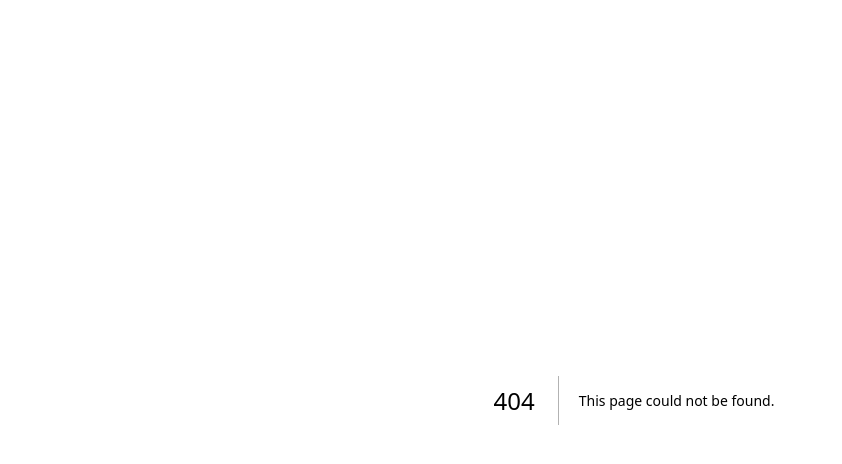
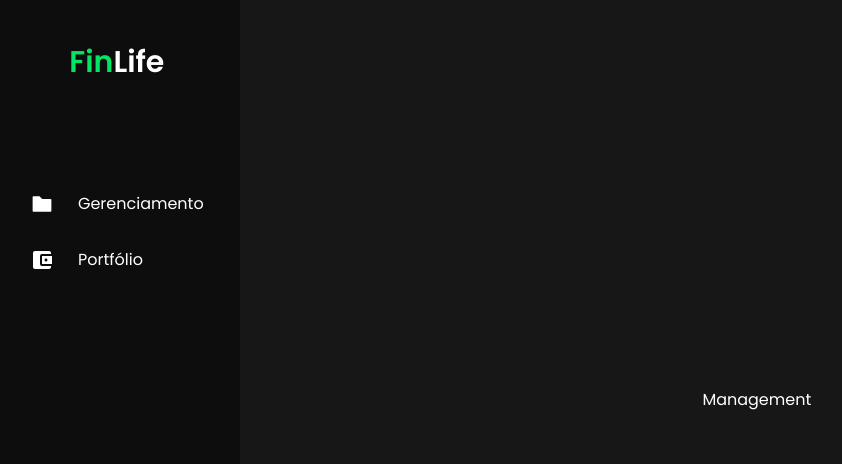
Before and after one commit to cesarjnr/fin-life, a Next.js app in the folder fin-life-web/: page /management in a window 1280 px wide. Before the commit this address had no page. Shown: the top 464 px of the page, without its empty margins (6-848 px from the left). Built offline with nearby package versions, Linux system fonts and the light colour scheme.

Commit message:
Reimplement sidebar

```diff
--- a/fin-life-web/package.json
+++ b/fin-life-web/package.json
@@ -21,6 +21,7 @@
     "react": "18.2.0",
     "react-dom": "18.2.0",
     "react-hook-form": "^7.45.1",
+    "react-icons": "^4.10.1",
     "tailwindcss": "3.3.2",
     "typescript": "5.1.6"
   }
--- /dev/null
+++ b/fin-life-web/src/app/(portal)/layout.tsx
@@ -0,0 +1,78 @@
+import { IconType } from 'react-icons';
+import { AiFillFolder } from 'react-icons/ai';
+import { MdAccountBalanceWallet } from 'react-icons/md';
+import Logo from '../_components/logo';
+
+interface MenuItem {
+  label: string;
+  IconComponent?: IconType;
+  subItems?: {
+    label: string;
+  }[];
+}
+
+export default function PortalLayout({
+  children
+}: {
+  children: React.ReactNode
+}) {
+  const menuItems: MenuItem[] = [
+    {
+      IconComponent: AiFillFolder,
+      label: 'Gerenciamento',
+      subItems: [
+        { label: 'Categorias de Despesas' },
+        { label: 'Fluxo de Caixa' }
+      ]
+    },
+    {
+      IconComponent: MdAccountBalanceWallet,
+      label: 'Portfólio'
+    }
+  ];
+
+  return (
+    <div className="flex h-full">
+      <div className="flex flex-col py-11 gap-24 bg-black-800">
+        <Logo fontSize="text-3xl" />
+        <div>
+          {menuItems.map((menuItem) => {
+            const { label, IconComponent } = menuItem;
+
+            return (
+              <div
+                key={label}
+                className="
+                  py-4
+                  px-9
+                  flex
+                  gap-6
+                  items-center
+                  cursor-pointer
+                  relative
+                  hover:bg-green-500/[.05]
+                  hover:text-green-500
+                  hover:before:content-['*']
+                  hover:before:absolute
+                  hover:before:bg-green-500
+                  hover:before:h-full
+                  hover:before:left-0
+                  hover:before:top-0
+                  hover:before:w-1.5
+                "
+              >
+                {IconComponent && (
+                  <IconComponent size={24} />
+                )}
+                {label}
+              </div>
+            );
+          })}
+        </div>
+      </div>
+      <div className="flex-1 p-12 flex items-center justify-center">
+        {children}
+      </div>
+    </div>
+  );
+}
--- /dev/null
+++ b/fin-life-web/src/app/(portal)/management/page.tsx
@@ -0,0 +1,5 @@
+export default function Management() {
+  return (
+    <h1>Management</h1>
+  );
+}
--- /dev/null
+++ b/fin-life-web/src/app/(portal)/portfolio/page.tsx
@@ -0,0 +1,5 @@
+export default function Portfolio() {
+  return (
+    <h1>Portfolio</h1>
+  );
+}
--- a/fin-life-web/src/app/_components/button.tsx
+++ b/fin-life-web/src/app/_components/button.tsx
@@ -3,16 +3,17 @@ export interface ButtonProps {
   variant: 'primary' | 'error'
 }
 
+const variants = {
+  primary: 'bg-green-500 hover:bg-green-600',
+  error: 'bg-red-500 hover:bg-red-600'
+};
+
 export default function Button({ label, variant }: ButtonProps) {
-  const backgroundColor = variant === 'primary' ? 'bg-green-500' : 'bg-red-500';
-  const backgroundHoverColor = 'hover:' + (variant === 'primary' ? 'bg-green-600' : 'bg-red-600');
-
   return (
     <button className={`
       p-3 rounded-2xl
       font-semibold
-      ${backgroundColor}
-      ${backgroundHoverColor}
+      ${variants[variant]}
     `}>
       {label}
     </button>
--- a/fin-life-web/src/app/_components/logo.tsx
+++ b/fin-life-web/src/app/_components/logo.tsx
@@ -1,7 +1,11 @@
-export default function Logo() {
+export interface LogoProps {
+  fontSize: string;
+}
+
+export default function Logo({ fontSize }: LogoProps) {
   return (
-    <h1 className="text-5xl text-green-500 text-center">
-      F
+    <h1 className={`${fontSize} font-semibold text-center`}>
+      <span className="text-green-500">Fin</span>Life
     </h1>
   );
 }
--- a/fin-life-web/src/app/globals.css
+++ b/fin-life-web/src/app/globals.css
@@ -14,6 +14,7 @@
 }
 
 body {
+  color: #FFF;
   height: 100%;
 }
 
--- a/fin-life-web/src/app/sign-up/page.tsx
+++ b/fin-life-web/src/app/sign-up/page.tsx
@@ -1,14 +1,13 @@
+import Logo from '../_components/logo';
 import Button from '../_components/button';
 import Input from '../_components/input';
 
 export default function SignUp() {
   return (
-    <div className="h-full flex justify-center items-center text-white">
+    <div className="h-full flex justify-center items-center">
       <div className="bg-black-800 px-14 py-10 flex flex-col gap-20">
         <div className="text-center">
-          <h1 className="text-3xl font-semibold">
-            <span className="text-green-500">Fin</span>Life
-          </h1>
+          <Logo fontSize="text-3xl" />
           <span className="font-semibold">
             Sua vida financeira em um só lugar
           </span>
```
Also changed, not shown: 1 other file (tests, documents, lock files or other folders).
